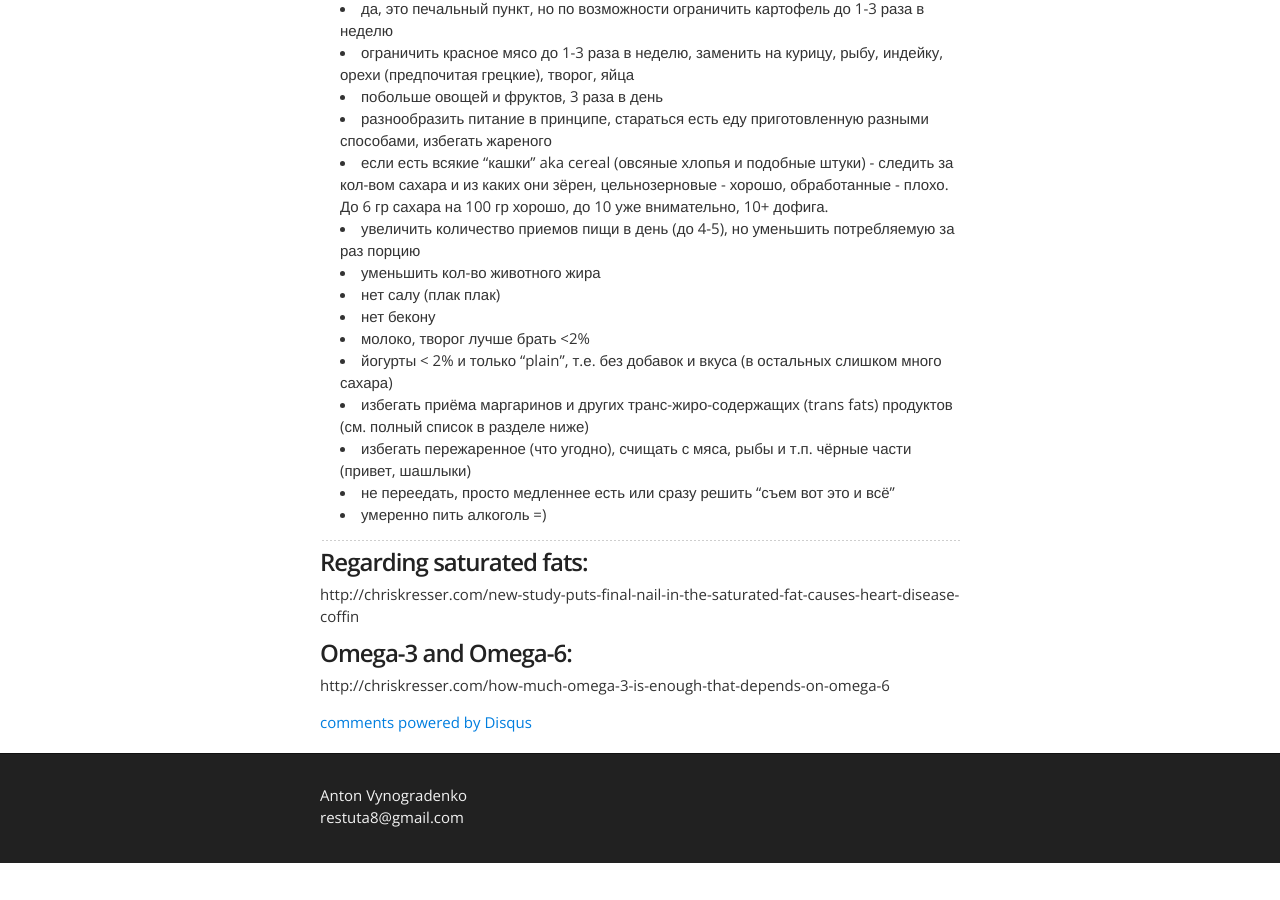
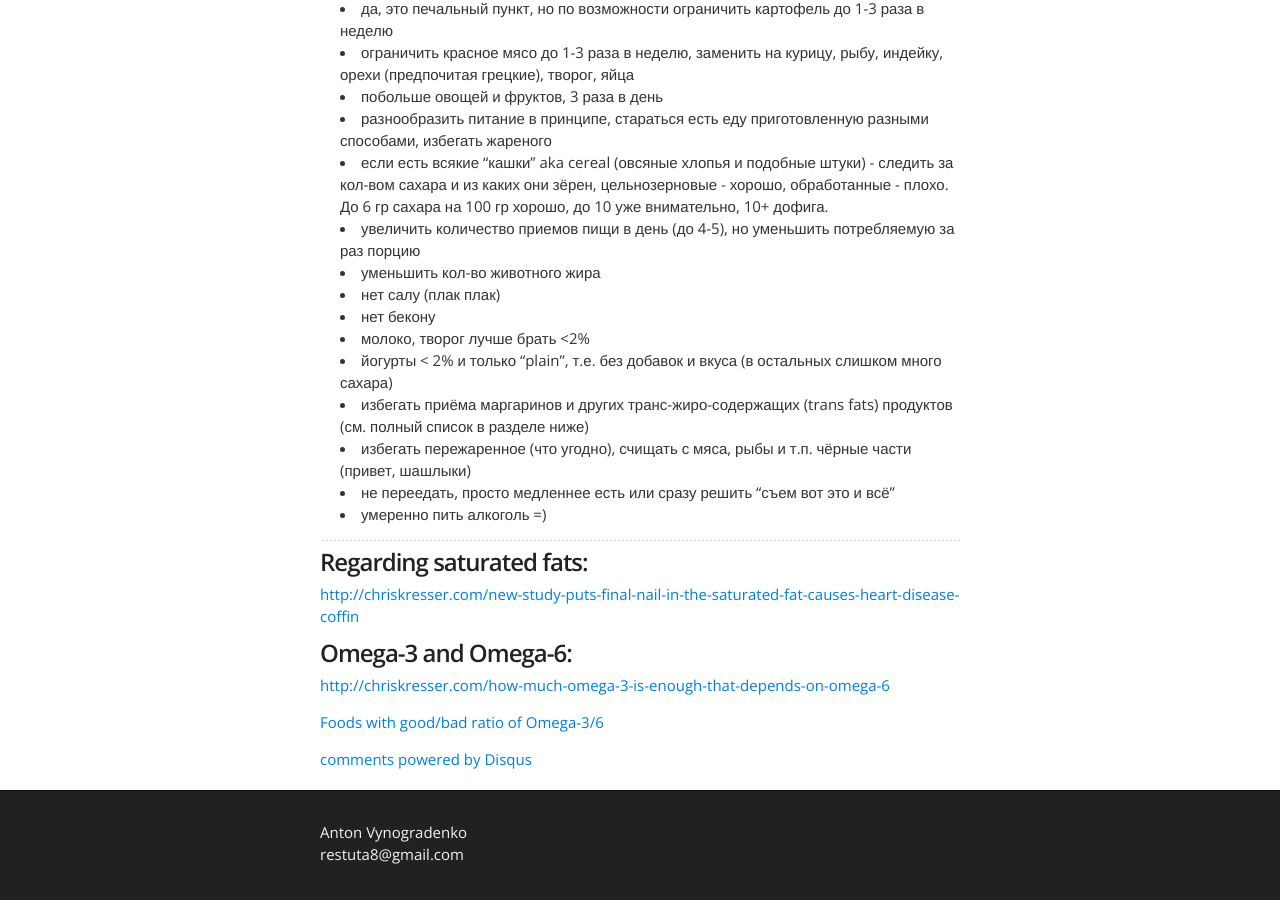
Before and after one commit to Restuta/restuta.github.io, a Jekyll site: the page built from _posts/2013-06-11-eating-right.markdown, in a window 1280 px wide and 900 px high, scrolled down 803 px. Built offline with Jekyll 4.4.1, drawn with Linux system fonts in a browser that asks for light colours; comment, search, counter and statistics services are not loaded; before the commit the page ends 1666 px from its top, so only the background shows below that.

Commit message:
fixed links, now for real

```diff
--- a/_posts/2013-06-11-eating-right.markdown
+++ b/_posts/2013-06-11-eating-right.markdown
@@ -38,7 +38,11 @@ title: Eating right
 * умеренно пить алкоголь =)
 
 ---
+
 ###Regarding saturated fats:
-http://chriskresser.com/new-study-puts-final-nail-in-the-saturated-fat-causes-heart-disease-coffin
+<http://chriskresser.com/new-study-puts-final-nail-in-the-saturated-fat-causes-heart-disease-coffin>
+
 ###Omega-3 and Omega-6:
-http://chriskresser.com/how-much-omega-3-is-enough-that-depends-on-omega-6
+<http://chriskresser.com/how-much-omega-3-is-enough-that-depends-on-omega-6>
+
+[Foods with good/bad ratio of Omega-3/6](https://docs.google.com/spreadsheets/d/1DYJMe4HoWLmdTJ8GYqizYc3jqehNHSiu_9JRD8zipUE/edit?usp=sharing)
```
